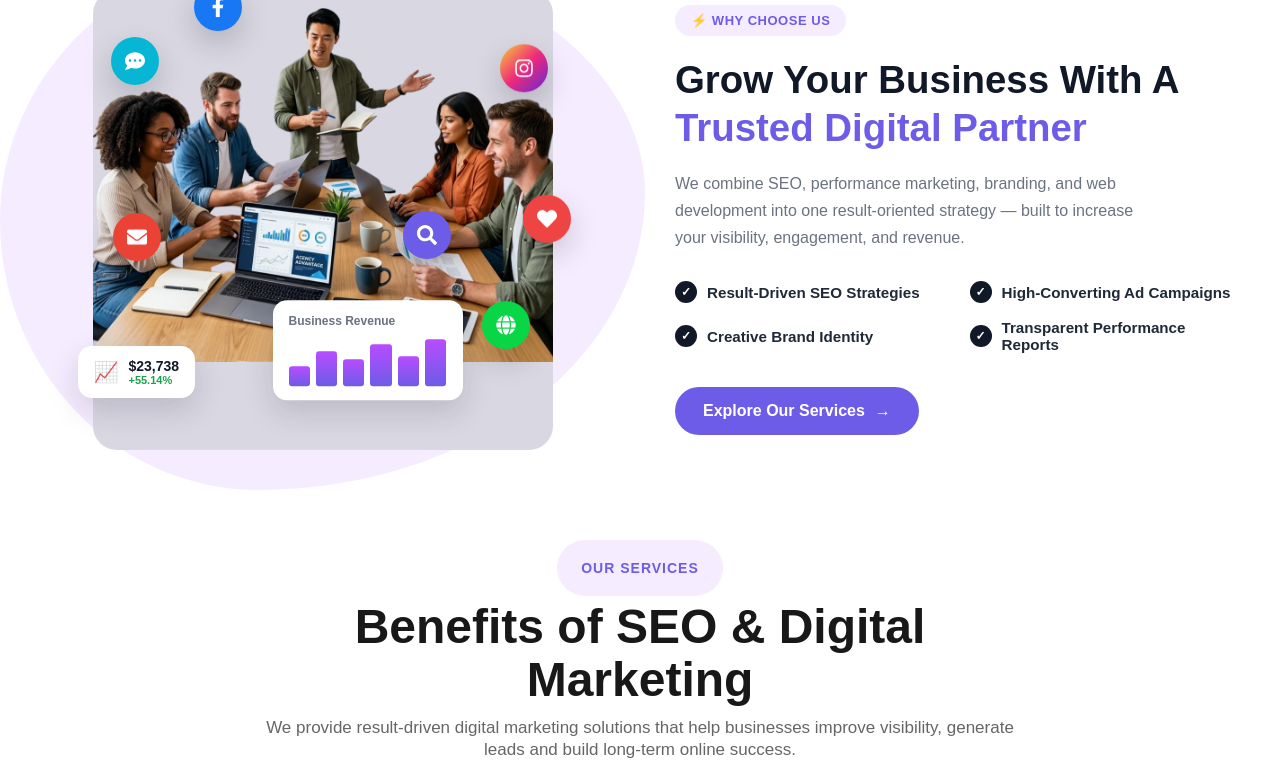
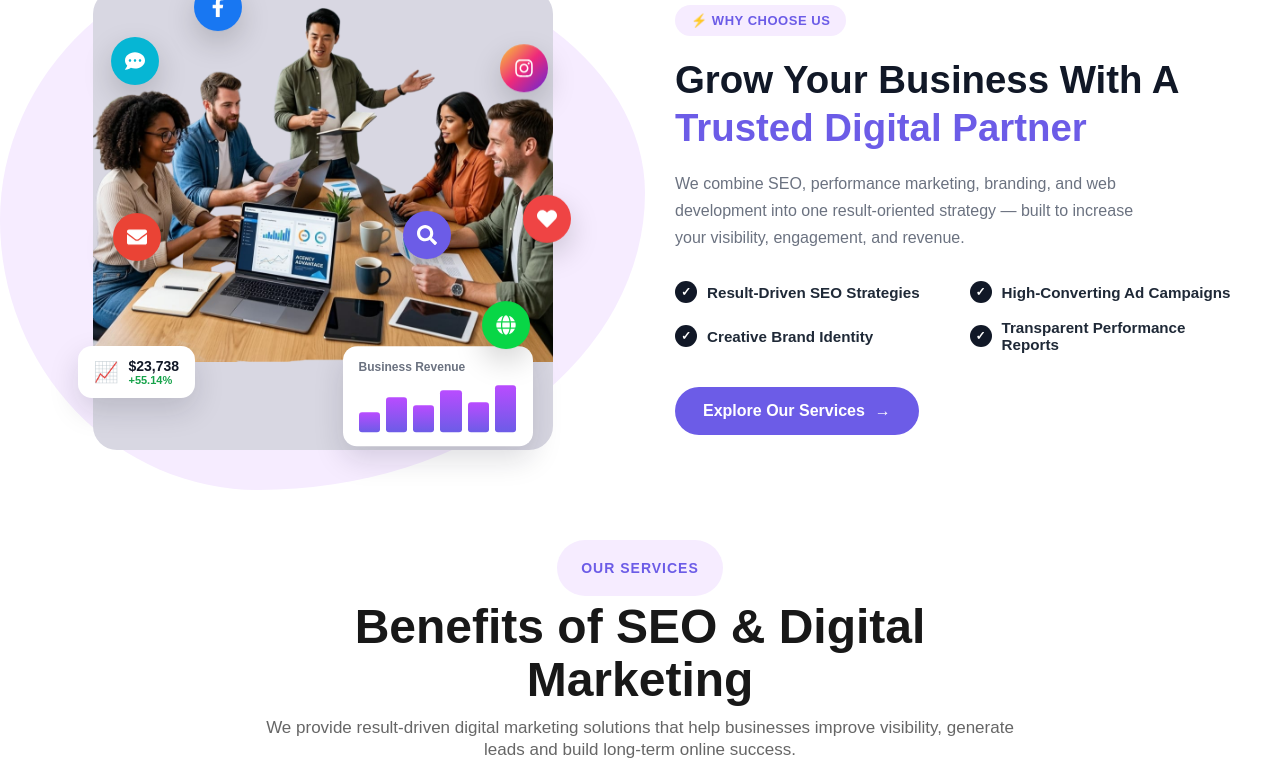
Before and after one commit to nambi142/claciadigitalsolutions, a React (Vite) app: page / in a window 1280 px wide. Shown: the part 942-1721 px from the top of the page. Built offline with nearby package versions, Linux system fonts and the light colour scheme; a web font is replaced by a local one.

Commit message:
small chart fix

```diff
--- a/src/css/Home.css
+++ b/src/css/Home.css
@@ -287,8 +287,8 @@
 
 /* Revenue chart card */
 .wcu-float-chart {
-  right: 90px;
-  top: 70%;
+  right: 20px;
+  top: 80%;
   padding: 14px 16px;
   width: 190px;
   animation-delay: 0s;
```
